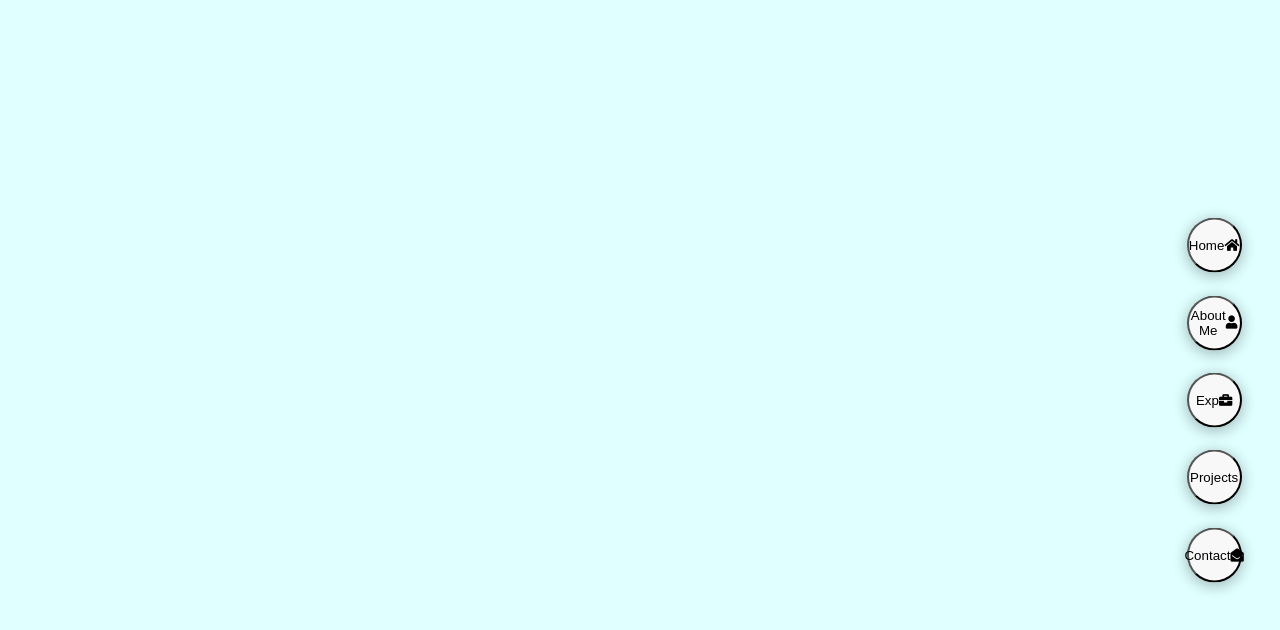
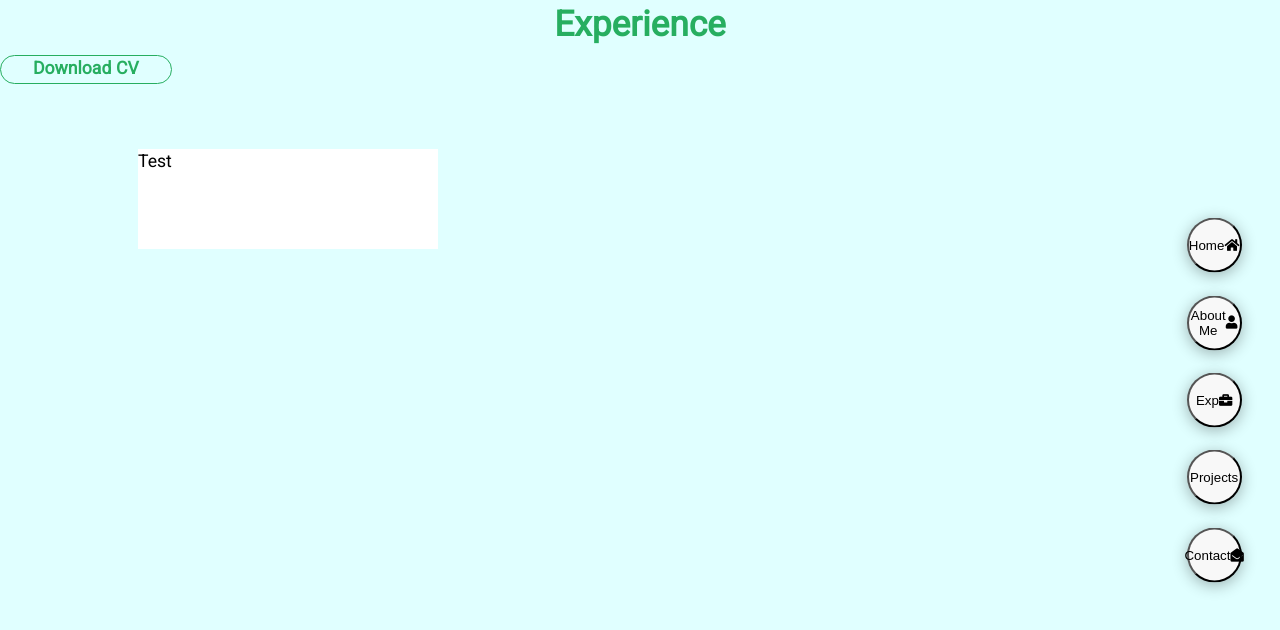
Before and after one commit to HYnam/Personal-Profile, a plain HTML site: page portfolio.html in a window 1280 px wide. Drawn offline with Linux system fonts and the light colour scheme.

Commit message:
White boxes and styles

```diff
--- a/portfolio.html
+++ b/portfolio.html
@@ -2,13 +2,18 @@
 <html lang="en">
 	<head>
 		<meta charset="utf-8">
-	<title>Jobs</title>
+		<title>Experience</title>
 		<link rel="stylesheet" href="style.css">
+		<script src = "app.js"></script>
 		<link rel="preconnect" href="https://fonts.googleapis.com">
 		<link rel="preconnect" href="https://fonts.gstatic.com" crossorigin>
 		<link rel="stylesheet" href="https://cdnjs.cloudflare.com/ajax/libs/font-awesome/5.15.4/css/all.min.css" integrity="sha512-1ycn6IcaQQ40/MKBW2W4Rhis/DbILU74C1vSrLJxCq57o941Ym01SwNsOMqvEBFlcgUa6xLiPY/NS5R+E6ztJQ==" crossorigin="anonymous" referrerpolicy="no-referrer" />
 		<link href="https://fonts.googleapis.com/css2?family=Vazirmatn&display=swap" rel="stylesheet">
+	</head>
 
+	<body>
+		<div id="main">
+            <div id="header">
                 <div class="buttons">
 			        <button class="button control-1" id="home" onclick="javascript:location.href='index.html'">Home
 				        <i class="fas fa-home"></i>
@@ -24,4 +29,24 @@
 				        <i class="fas fa-envelope-open"></i>
 			        </button>
 		        </div>
-</head>
+            </div>
+
+			<h1><span>Experience</span><span class="bg-text"></span></h1>
+
+			<div class="btn-con">
+				<a href="CV free intern.pdf" class="main-btn" download>
+					<span class="btn-text">Download CV</span>
+				</a>
+            </div>
+
+			<div class="row">
+				<div class="column">
+					<div class="white-box">
+						<div class="featured">Test</div>
+					</div>
+				</div>
+			</div>
+
+		</div>
+	</body>
+</html>
--- a/style.css
+++ b/style.css
@@ -157,6 +157,16 @@ img{
     clear: both;
 }
 
+.white-box{
+    background-color: var(--color-white);
+    color: var(--color-black);
+    width: 300px;
+    height: 100px;
+    margin-top: 50px;
+    margin-left: auto;
+    margin-right: auto;
+}
+
 .right-header{
     display: flex;
     flex-direction: column;
@@ -213,10 +223,6 @@ p{
     padding: 1rem;
 }
 
-.main-title{
-    text-align: center;
-}
-
 h2{
     position: relative;
     text-transform: uppercase;
```
Lines whose indentation alone changed are shown as unchanged.
